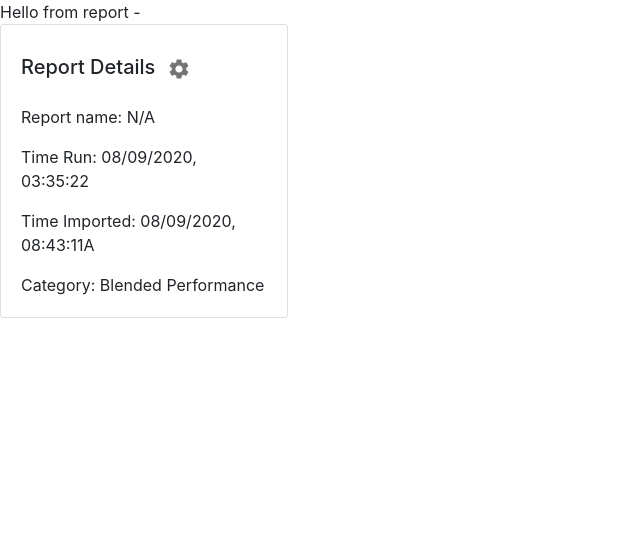
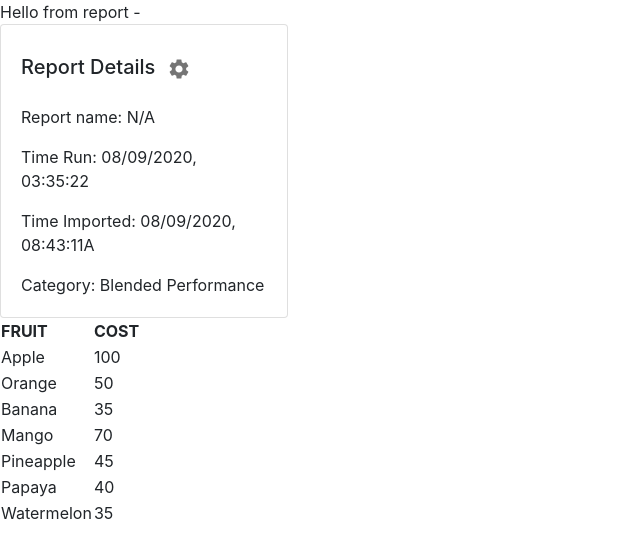
Before and after one commit to francislainy/gatling_tool, a React (Create React App) app: page /report in a window 1280 px wide. Shown: the top 558 px of the page, without its empty margins (0-640 px from the left). Built offline with nearby package versions, Linux system fonts and the light colour scheme.

Commit message:
Sample for populating table from json

```diff
--- a/src/components/Report.js
+++ b/src/components/Report.js
@@ -3,8 +3,12 @@ import {Card} from "react-bootstrap";
 import {Settings} from "@material-ui/icons";
 import '../css/CustomStyle.css'
 import MyIconButton from "./MyIconButton";
+import TableReport from "./TableReport";
+import simulation from "../helper/simulation.json"
 
 const Report = ({match}) => {
+
+    const data = simulation
 
     const handleClick = () => {
         console.log("clicked")
@@ -32,6 +36,9 @@ const Report = ({match}) => {
                 </Card.Text>
             </Card.Body>
         </Card>
+
+        <TableReport data={data}/>
+
     </div>;
 };
 
--- /dev/null
+++ b/src/components/TableReport.js
@@ -0,0 +1,44 @@
+import React from 'react';
+
+export default function TableReport(props) {
+
+    const getKeys = function () {
+        return Object.keys(props.data[0]);
+    }
+
+    const getHeader = function () {
+        const keys = getKeys();
+        return keys.map((key, index) => {
+            return <th key={key}>{key.toUpperCase()}</th>
+        })
+    }
+
+    const getRowsData = function () {
+        const items = props.data;
+        const keys = getKeys();
+        return items.map((row, index) => {
+            return <tr key={index}><RenderRow key={index} data={row} keys={keys}/></tr>
+        })
+    }
+
+    return (
+        <div>
+            <table>
+                <thead>
+                <tr>{getHeader()}</tr>
+                </thead>
+                <tbody>
+                {getRowsData()}
+                </tbody>
+            </table>
+        </div>
+
+    );
+
+}
+
+const RenderRow = (props) => {
+    return props.keys.map((key, index) => {
+        return <td key={props.data[key]}>{props.data[key]}</td>
+    })
+}
--- /dev/null
+++ b/src/helper/simulation.json
@@ -0,0 +1,30 @@
+[
+  {
+    "fruit": "Apple",
+    "cost": 100
+  },
+  {
+    "fruit": "Orange",
+    "cost": 50
+  },
+  {
+    "fruit": "Banana",
+    "cost": 35
+  },
+  {
+    "fruit": "Mango",
+    "cost": 70
+  },
+  {
+    "fruit": "Pineapple",
+    "cost": 45
+  },
+  {
+    "fruit": "Papaya",
+    "cost": 40
+  },
+  {
+    "fruit": "Watermelon",
+    "cost": 35
+  }
+]
```
